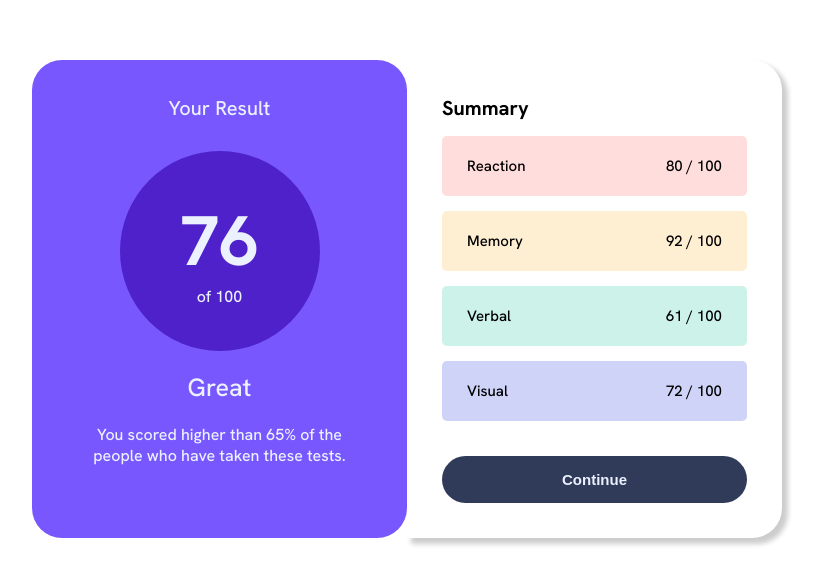
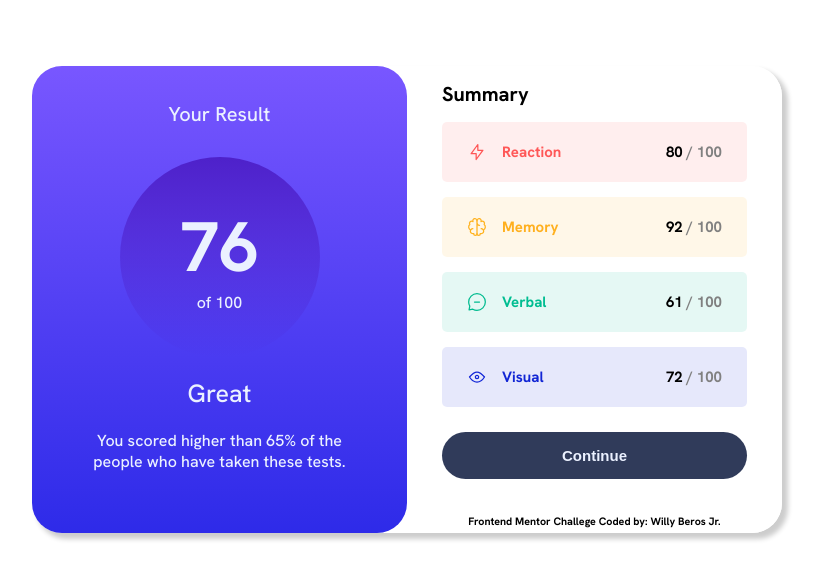
Before and after one commit to wilbros/results-summary-component-main, a plain HTML site: page index.html in a window 1280 px wide. Shown: the part 101-686 px from the top of the page, without its empty margins (233-1054 px from the left). Drawn offline with Linux system fonts and the light colour scheme.

Commit message:
Correction of HTML & CSS code
Revised HTML code for better reading & corrected colors in CSS including the icons.

```diff
--- a/index.html
+++ b/index.html
@@ -15,6 +15,7 @@
 </head>
 <body>
   <main>
+    <div class="container">
       <div class="first_panel">
         <div class="text1">Your Result</div>
         <div class="circle">
@@ -26,11 +27,40 @@
       </div>
       <div class="second_panel">
         <div class="summary">Summary</div>
-      <div class="reaction">Reaction <p>80 / 100</p></div>
-      <div class="memory">Memory <p>92 / 100</p></div>
-      <div class="verbal">Verbal <p>61 / 100</p></div>
-      <div class="visual">Visual <p>72 / 100</p></div>
+        <div class="reaction">
+          <div class="icon"><img src="assets/images/icon-reaction.svg" alt=""></div>
+          <div class="summarytext">
+            <h4 class="light_red">Reaction</h4>
+            <h4 class="subscore"><span>80 </span>/ 100</h4>
+          </div>
+        </div>
+        <div class="memory">
+          <div class="icon"><img src="assets/images/icon-memory.svg" alt=""></div>
+          <div class="summarytext">
+            <h4 class="orange_yellow">Memory</h4>
+            <h4 class="subscore"><span>92 </span>/ 100</h4>
+          </div>
+        </div>
+        <div class="verbal">
+          <div class="icon"><img src="assets/images/icon-verbal.svg" alt=""></div>
+          <div class="summarytext">
+            <h4 class="green_teal">Verbal</h4>
+            <h4 class="subscore"><span>61 </span>/ 100</h4>
+          </div>
+        </div>
+        <div class="visual">
+          <div class="icon"><img src="assets/images/icon-visual.svg" alt=""></div>
+          <div class="summarytext">
+            <h4 class="cobalt_blue">Visual</h4>
+            <h4 class="subscore"><span>72 </span>/ 100</h4>
+          </div>
+        </div>
         <button>Continue</button>
+        <div class="remarks">
+          <h6>Frontend Mentor Challege Coded by: Willy Beros Jr.</h6>
+        </div>
+      </div>
+
     </div>
   </main>
 </body>
--- a/styles.css
+++ b/styles.css
@@ -2,6 +2,9 @@
   box-sizing: border-box;
   margin: 0;
   padding: 0;
+}
+body{
+  font-family: 'Hanken Grotesk', sans-serif;
 }
 
 main {
@@ -13,6 +16,13 @@ main {
   align-content: center;
 }
 
+.container {
+  box-shadow: 5px 5px 5px 1px rgba(0, 0, 0, 0.2);
+  display: flex;
+  flex-direction: row;
+  border-radius: 30px;
+}
+
 .first_panel, .second_panel {
   font-family: 'Hanken Grotesk', sans-serif;
   min-height: 50%;
@@ -20,7 +30,7 @@ main {
 }
 
 .first_panel {
-  background-color: hsl(252, 100%, 67%);
+  background: linear-gradient(to bottom, hsl(252, 100%, 67%), hsl(241, 81%, 54%));
   border-radius: 30px;
   color: hsl(221, 100%, 96%);
   display: flex;
@@ -30,10 +40,9 @@ main {
 
 .second_panel {
   background-color: hsl(0, 0%, 100%);
-  padding: 35px;
+  padding: 15px 35px 5px 35px;
   border-radius: 0 30px 30px 0px;
   width: 375px;
-  box-shadow: 5px 5px 5px 1px rgba(0, 0, 0, 0.2);
 }
 
 .text1 {
@@ -46,7 +55,7 @@ main {
   height: 200px;
   width: 200px;
   border-radius: 50%;
-  background-color: hsla(256, 72%, 46%, 1);
+  background: linear-gradient(to bottom, hsla(256, 72%, 46%, 1), hsla(241, 72%, 46%, 0));;
   display: flex;
   align-items: center;
   place-content: center;
@@ -82,24 +91,64 @@ main {
   padding: 20px 25px;
   margin: 15px 0;
   display: flex;
-  justify-content: space-between;
+  /* justify-content: flex-start; */
   border-radius: 5px;
 }
 
+.icon {
+  display: flex;
+  align-items: center;
+}
+
+.summarytext {
+  width: 235px;
+  display: flex;
+  justify-content: space-between;
+  padding-left: 15px;
+}
+
+.summarytext .subscore {
+  color: grey;
+  font-weight: 700;
+}
+
+.subscore span {
+  color: black;
+}
+
+.summarytext p span {
+  color: black;
+}
+
 .reaction {
-  background-color: hsla(0, 100%, 67%, 0.2);
+  background-color: hsla(0, 100%, 67%, 0.1);
+}
+
+.light_red {
+  color: hsl(0, 100%, 67%);
 }
 
 .memory {
-  background-color: hsla(39, 100%, 56%, 0.2);
+  background-color: hsla(39, 100%, 56%, 0.1);
+}
+
+.orange_yellow {
+  color: hsl(39, 100%, 56%);
 }
 
 .verbal {
-  background-color: hsla(166, 100%, 37%, 0.2);
+  background-color: hsla(166, 100%, 37%, 0.1);
+}
+.green_teal {
+ color: hsl(166, 100%, 37%);
 }
 
 .visual {
-  background-color: hsla(234, 85%, 45%, 0.2);
+  background-color: hsla(234, 85%, 45%, 0.1);
+}
+
+.cobalt_blue {
+  color: hsl(234, 85%, 45%);
 }
 
 button {
@@ -107,7 +156,7 @@ button {
   border: none;
   width: 100%;
   padding: 15px;
-  margin-top: 20px;
+  margin-top: 10px;
   border-radius: 25px;
   color: hsl(221, 100%, 96%);
   font-size: 15px;
@@ -119,3 +168,64 @@ button {
 button:active {
   background-color: hsl(252, 100%, 67%);
 }
+
+.remarks {
+  text-align: center;
+  margin-top: 35px;
+}
+
+@media (width: 375px) {
+  .container {
+    flex-direction: column;
+  }
+
+  .text1 {
+    font-size: 20px;
+    text-align: center;
+    padding: 10px 0px;
+  }
+
+  .circle {
+    height: 170px;
+    width: 170px;
+    border-radius: 50%;
+    background-color: hsla(256, 72%, 46%, 1);
+    display: flex;
+    align-items: center;
+    place-content: center;
+    flex-direction: column;
+    margin: 10px 0;
+  }
+
+  .text2 {
+    font-size: 25px;
+    font-weight: 500;
+    padding: 0;
+  }
+
+  .second_panel {
+    background-color: hsl(0, 0%, 100%);
+    border-radius: 0px;
+    /* padding: 15px 30px; */
+    padding: 15px 35px 5px 35px;
+    width: 375px;
+  }
+
+  .reaction, .memory, .verbal, .visual {
+    font-size: 15px;
+    padding: 15px 25px;
+    margin: 15px 0;
+    display: flex;
+    /* justify-content: flex-start; */
+    border-radius: 10px;
+  }
+
+  button {
+    margin: 0px 0px 10px 0px;
+  }
+
+  .remarks {
+    text-align: center;
+    margin-top: 5px;
+  }
+}
```
Lines whose indentation alone changed are shown as unchanged.
